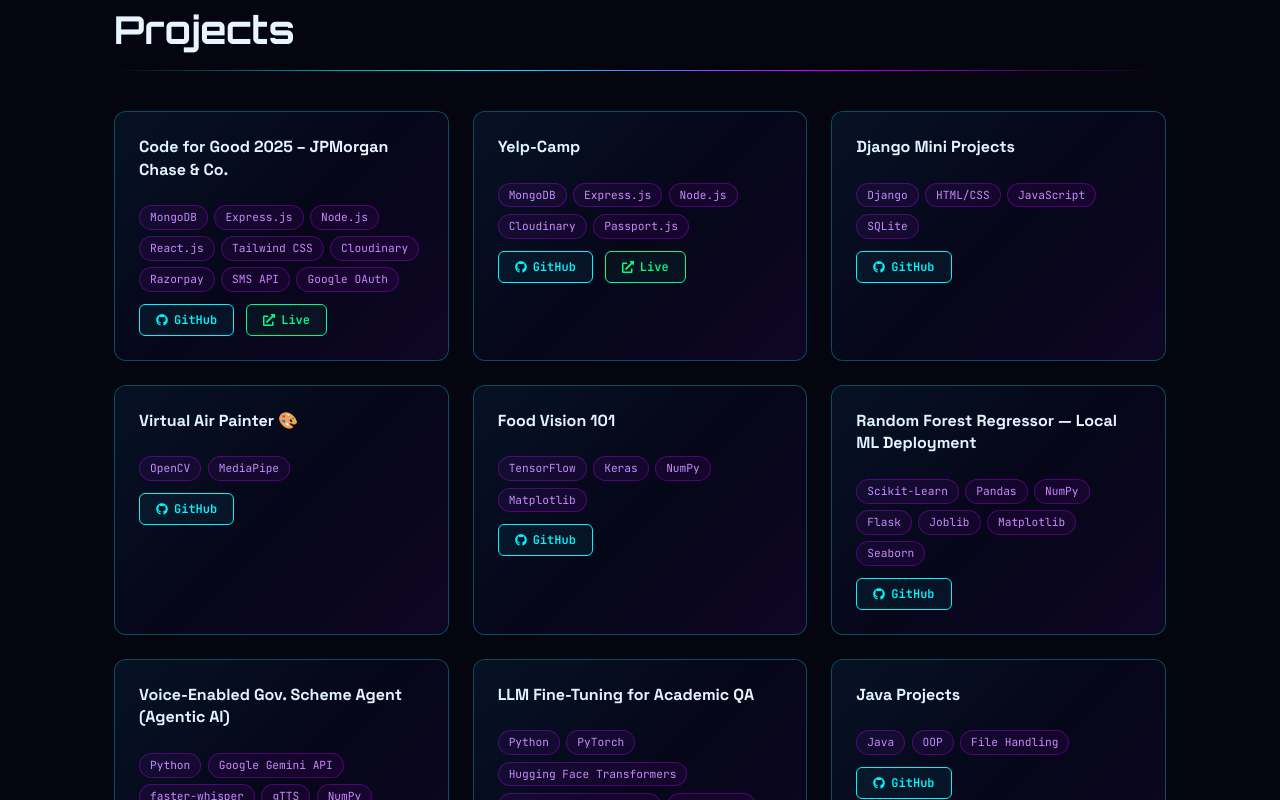
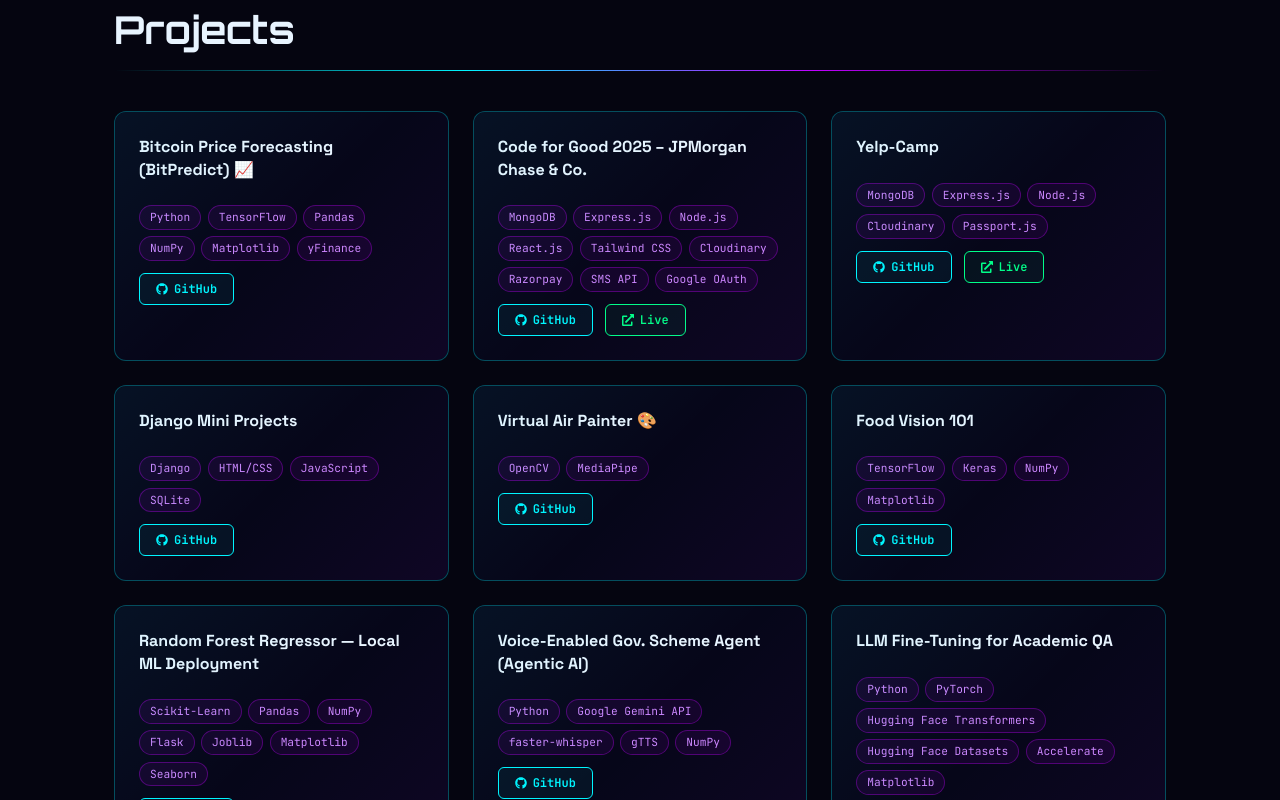
Before and after one commit to SubhankarA8415/Portfolio, a React (Vite) app in the folder portfolio/: page / in a window 1280 px wide. Shown: the part 3100-3900 px from the top of the page. Built offline with nearby package versions, Linux system fonts and the light colour scheme.

Commit message:
Add Bitcoin Price Forecasting project to portfolio
Added a new project entry for Bitcoin Price Forecasting with details on technology stack and GitHub link.

```diff
--- a/portfolio/src/App.jsx
+++ b/portfolio/src/App.jsx
@@ -518,6 +518,12 @@
 ];
 
 const projects = [
+  {
+  title: "Bitcoin Price Forecasting (BitPredict) 📈",
+  desc: "Developed a deep learning-based time series forecasting system to predict Bitcoin prices using historical data, implementing models like LSTM, CNN, Dense networks, and ensemble methods with proper data preprocessing and evaluation.",
+  tech: ["Python", "TensorFlow", "Pandas", "NumPy", "Matplotlib", "yFinance"],
+  github: "https://github.com/SubhankarA8415/Time_Series"
+},
   {
     title: "Code for Good 2025 – JPMorgan Chase & Co.",
     desc: "Developed a real-world agri-tech platform for NGO CML to digitize operations, support farmer onboarding, enable donations, and run a crop marketplace. Built a secure backend with role-based access, OTP login, real-time chat, chatbot, Razorpay payments, and SMS alerts. Enabled production tracking, dashboards, and data visualizations.",
```
